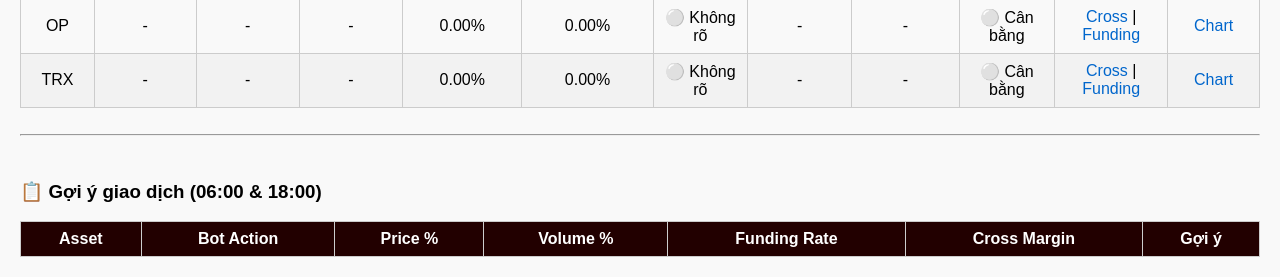
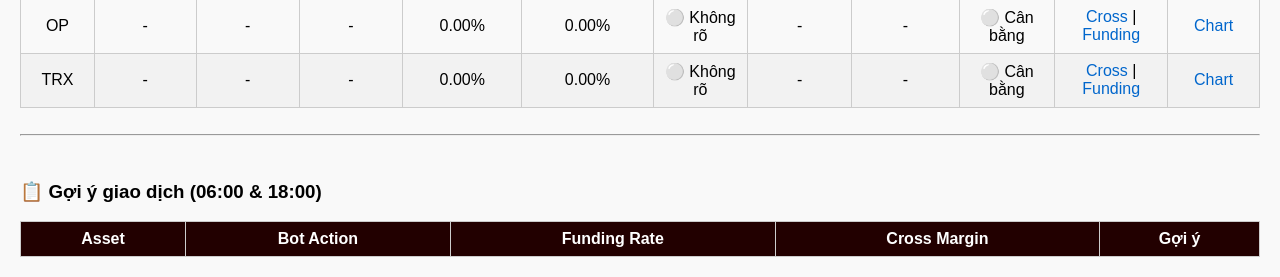
Before and after one commit to Luca-vn/coinmarketcap, a Flask app: page / in a window 1280 px wide. Shown: the part 1202-1479 px from the top of the page. Run offline with Flask 3, Linux system fonts and the light colour scheme; data that the repository does not hold is empty.

Commit message:
Update index.html

```diff
--- a/templates/index.html
+++ b/templates/index.html
@@ -59,8 +59,6 @@
     <tr>
         <th>Asset</th>
         <th>Bot Action</th>
-            <th>Price %</th>
-            <th>Volume %</th>
         <th>Funding Rate</th>
         <th>Cross Margin</th>
         <th>Gợi ý</th>
@@ -71,8 +69,6 @@
     <tr>
         <td>{{ row.asset }}</td>
         <td>{{ row.bot_action }}</td>
-            <td>{{ row.price_pct }}</td>
-            <td>{{ row.volume_pct }}</td>
         <td>{{ row.funding_rate }}</td>
         <td>{{ row.cross_margin }}</td>
         <td><b>{{ row.signal }}</b></td>
```
Lines whose indentation alone changed are shown as unchanged.
